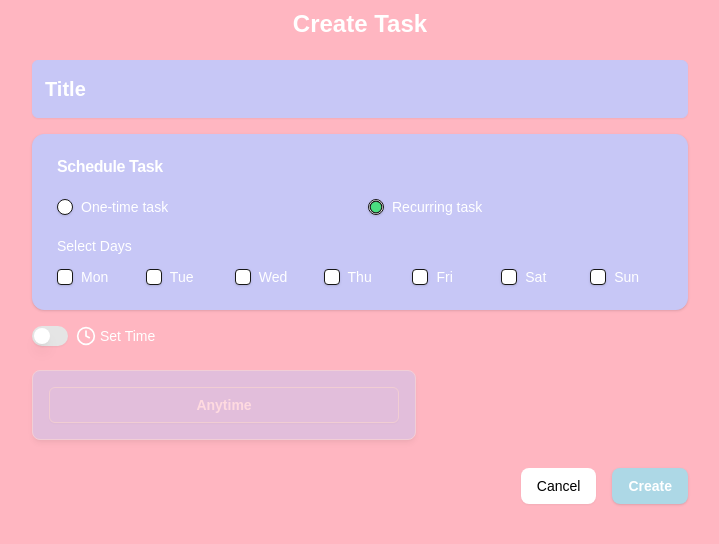
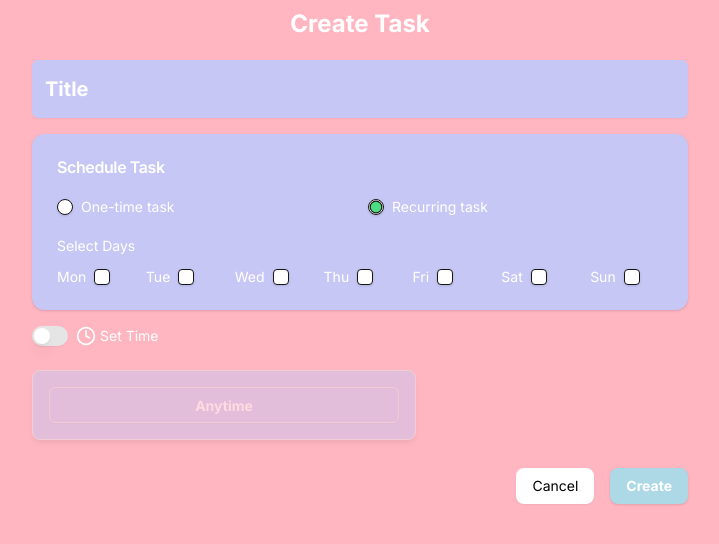
Before and after one commit to Dhaneshen1810/planner-app, a Next.js app: page /tasks/create in a window 1280 px wide. Shown: the top 544 px of the page, without its empty margins (280-999 px from the left). Built offline with nearby package versions, Linux system fonts and the light colour scheme.

Commit message:
chore: misc updates

```diff
--- a/app/api/tasks/[id]/route.ts
+++ b/app/api/tasks/[id]/route.ts
@@ -59,6 +59,7 @@ export async function PUT(req: Request, { params }: { params: Params }) {
 
     const body = await req.json();
     const task = body.task as Partial<UpdateTaskInput>;
+    console.log({ body });
 
     if (!task) {
       return NextResponse.json(
--- a/app/layout.tsx
+++ b/app/layout.tsx
@@ -1,21 +1,17 @@
 import type { Metadata } from "next";
-import { Geist, Geist_Mono } from "next/font/google";
 import "./globals.css";
 import { Toaster } from "@/components/ui/toaster";
+import { Inter } from "next/font/google";
 
-const geistSans = Geist({
-  variable: "--font-geist-sans",
+const inter = Inter({
   subsets: ["latin"],
-});
-
-const geistMono = Geist_Mono({
-  variable: "--font-geist-mono",
-  subsets: ["latin"],
+  variable: "--font-inter",
+  weight: ["400", "600", "700"], // Load specific font weights
 });
 
 export const metadata: Metadata = {
-  title: "Create Next App",
-  description: "Generated by create next app",
+  title: "Planner App",
+  description: "Planner App",
 };
 
 export default function RootLayout({
@@ -24,10 +20,8 @@ export default function RootLayout({
   children: React.ReactNode;
 }>) {
   return (
-    <html lang="en">
-      <body
-        className={`${geistSans.variable} ${geistMono.variable} antialiased`}
-      >
+    <html lang="en" className={inter.variable}>
+      <body className="font-sans">
         {children}
         <Toaster />
       </body>
--- a/components/draggable-card-list.tsx
+++ b/components/draggable-card-list.tsx
@@ -19,7 +19,7 @@ import {
   useSortable,
 } from "@dnd-kit/sortable";
 import { CSS } from "@dnd-kit/utilities";
-import { GripVertical } from "lucide-react";
+import { Clock, GripVertical } from "lucide-react";
 import { Task } from "@/src/types";
 import AddTaskButton from "./buttons/add-task-button";
 import RemoveTaskButton from "./buttons/remove-task-button";
@@ -70,7 +70,7 @@ const SortableCard: React.FC<SortableCardProps> = ({ card, removeTask }) => {
     <div
       ref={setNodeRef}
       style={style}
-      className={`shadow-md rounded-lg p-4 mb-3 flex justify-between items-center w-full max-w-xl ${
+      className={`shadow-md rounded-lg p-4 mb-3 flex justify-between items-center w-full max-w-xl border-purple-300 border-4 ${
         isCompleted ? "bg-gray-400" : "bg-lavender"
       }`}
     >
@@ -92,7 +92,13 @@ const SortableCard: React.FC<SortableCardProps> = ({ card, removeTask }) => {
           {card.title}
         </div>
       </div>
-      <div className="flex gap-2">
+      <div className="flex gap-2 items-center">
+        {card.time && (
+          <div className="text-white flex gap-1">
+            <Clock width={20} />
+            <div>{card.time}</div>
+          </div>
+        )}
         <UpdateTaskButton task={card} />
         <RemoveTaskButton taskId={card.id} onSuccess={removeTask} />
       </div>
--- a/components/forms/update-task-form.tsx
+++ b/components/forms/update-task-form.tsx
@@ -75,7 +75,7 @@ const UpdateTaskForm = ({ task }: { task?: Task }) => {
       let response;
       if (task) {
         // Update existing task
-        response = await axios.put(`/api/tasks/${task.id}`, { data });
+        response = await axios.put(`/api/tasks/${task.id}`, { task: data });
       } else {
         // Create new task
         response = await axios.post("/api/tasks", { data });
--- a/components/modals/remove-task-modal.tsx
+++ b/components/modals/remove-task-modal.tsx
@@ -48,7 +48,7 @@ const RemoveTaskModal: React.FC<RemoveTaskModalProps> = ({
 
   return (
     <Dialog open={open} onOpenChange={onClose}>
-      <DialogContent className="bg-secondary border-secondary">
+      <DialogContent className="bg-lightPurple text-white">
         <DialogHeader>
           <DialogTitle>Remove Task</DialogTitle>
         </DialogHeader>
--- a/components/task-scheduler.tsx
+++ b/components/task-scheduler.tsx
@@ -135,13 +135,16 @@ export default function TaskScheduler() {
             <Label>Select Days</Label>
             <div className="grid grid-cols-7 gap-4">
               {daysOfWeek.map((day) => (
-                <div key={day} className="flex items-center space-x-2">
+                <div
+                  key={day}
+                  className="flex items-center  sm:flex-row flex-col gap-1 sm:gap-2"
+                >
+                  <Label htmlFor={day}>{day.substring(0, 3)}</Label>
                   <Checkbox
                     id={day}
                     checked={selectedDays.includes(day)}
                     onCheckedChange={() => handleDayChange(day)}
                   />
-                  <Label htmlFor={day}>{day.substring(0, 3)}</Label>
                 </div>
               ))}
             </div>
--- a/components/time-selector.tsx
+++ b/components/time-selector.tsx
@@ -165,7 +165,7 @@ const TimeSelector = () => {
               <Button
                 onClick={toggleAMPM}
                 variant="outline"
-                className={`w-20 transition-all duration-300 ${
+                className={`w-20 transition-all duration-300 hover:text-white ${
                   tempTime.isPM
                     ? "bg-blue-500 text-white hover:bg-blue-600"
                     : "bg-red-500 text-white hover:bg-red-600"
--- a/tailwind.config.ts
+++ b/tailwind.config.ts
@@ -9,6 +9,9 @@ export default {
   ],
   theme: {
     extend: {
+      fontFamily: {
+        sans: ["var(--font-inter)", "sans-serif"],
+      },
       colors: {
         palePink: "var(--background)", // Pale Pink
         darkGray: "var(--foreground)", // Dark Gray for contrast
```
